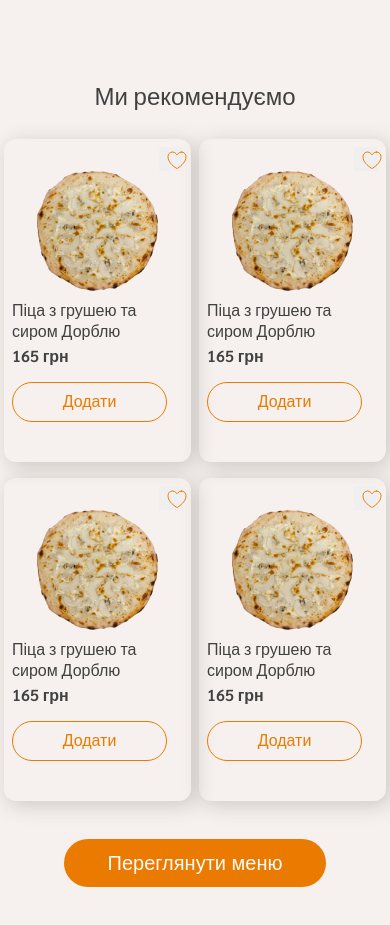
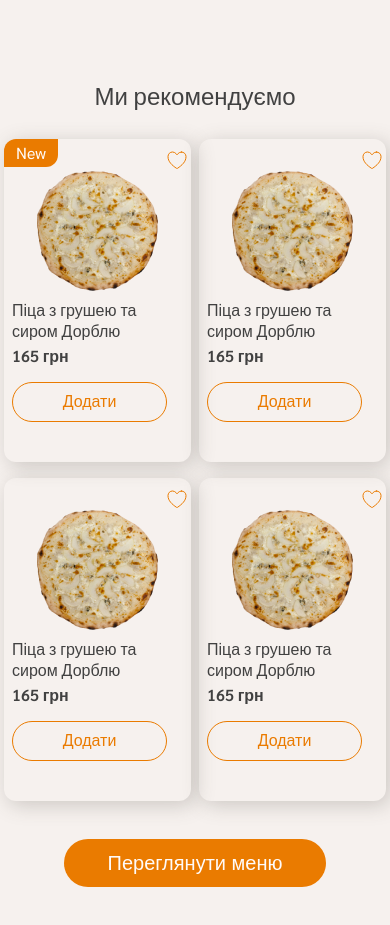
Before and after one commit to MaxRebryk/redelivery, a website built with Vite: page index.html in a window 390 px wide. Shown: the part 1420-2345 px from the top of the page. Built offline with nearby package versions, Linux system fonts and the light colour scheme.

Commit message:
add "new" mark at list-item-recomend

```diff
--- a/index.html
+++ b/index.html
@@ -109,6 +109,7 @@
         <ul class="recom-list">
           <li class="recom-list-item">
             <div class="recom-list-item-container">
+              <span class="recom-new">New</span>
               <div class="svg-like-container">
               <button class="recom-like-btn" type="button">
               <svg
--- a/style.css
+++ b/style.css
@@ -284,12 +284,28 @@ h3 {
     flex-direction: row;
     flex-wrap: wrap;
     row-gap: 16px;
-    column-gap: 8px;
-    justify-content: center;
+    column-gap: 0px;
+    justify-content: space-around;
+    padding: 0;
+    margin: 0;
 
   }
 
+  .recom-new{
+    position: absolute;
+    top: 0px;
+    left: 0px;
+    background-color: #EA7B00;
+    width: 50px;
+    height: 24px;
+    padding: 2px;
+    color: #FFFBF9;
+    border-radius: 12px 0px;
+    text-align: center;
+  }
+
   .recom-list-item-container{
+    position: relative;
     width: 171px;
     height: 299px;
     padding-top: 8px;
@@ -354,24 +370,30 @@ h3 {
     height: 24px;
   }
 
+  .like-icon{
+    stroke: #EA7B00;
+    fill: transparent;
+  }
+
   .recom-like-btn{
     width: 24px;
     height: 24px;
     border: none;
+    cursor: pointer;
+    background-color: transparent;
+    position: absolute;
   }
 
-  .recom-like-btn:hover{
+  .recom-like-btn:hover .like-icon{
     fill: #EA7B00;
+
   }
 
-  .recom-like-btn:active{
+  .recom-like-btn:active .like-icon{
     fill: #F5A54D;
   }
 
-  .like-icon{
-    stroke: #EA7B00;
-    fill: none;
-  }
+
 
   .recom-menu-btn{
     width: 262px;
```
Lines whose indentation alone changed are shown as unchanged.
